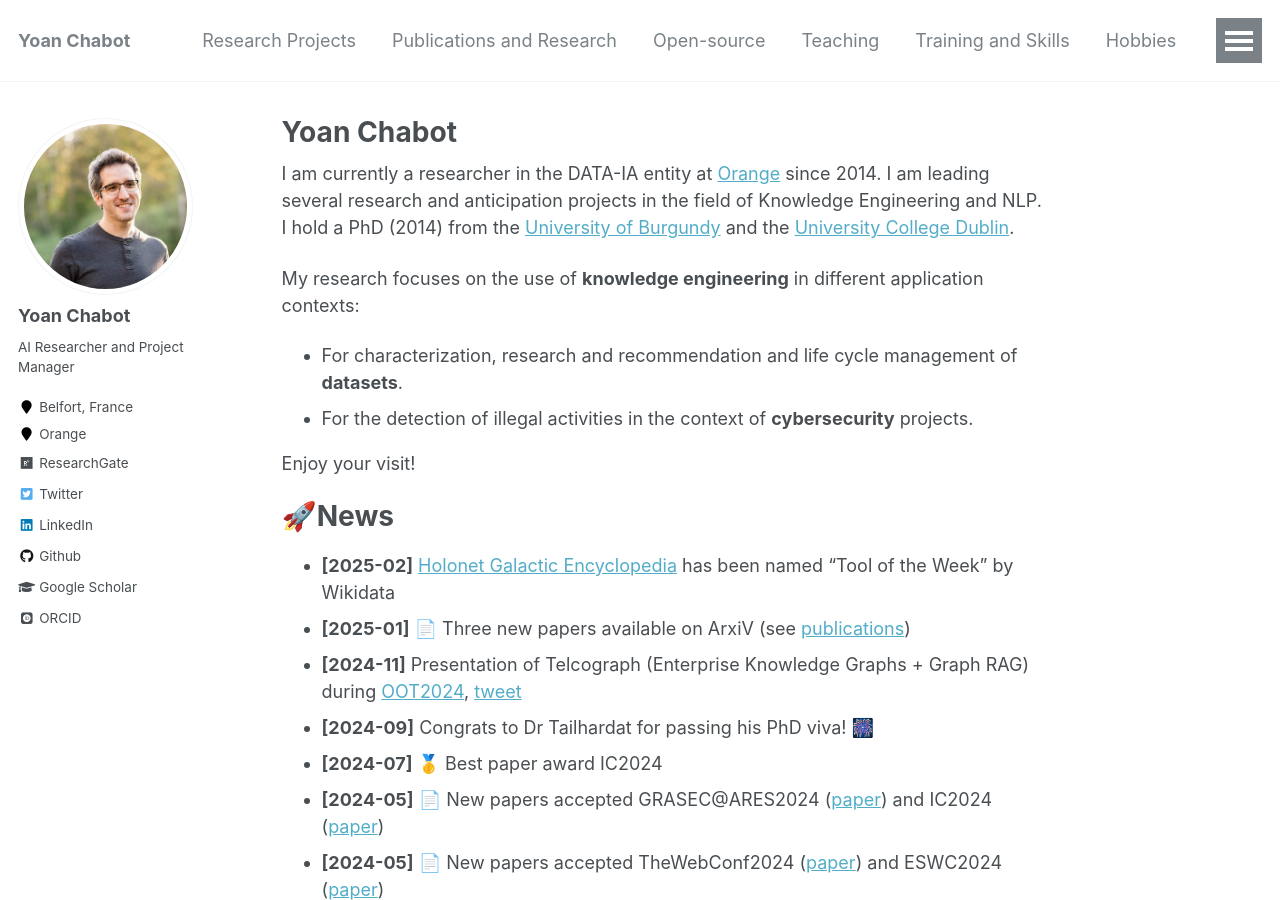
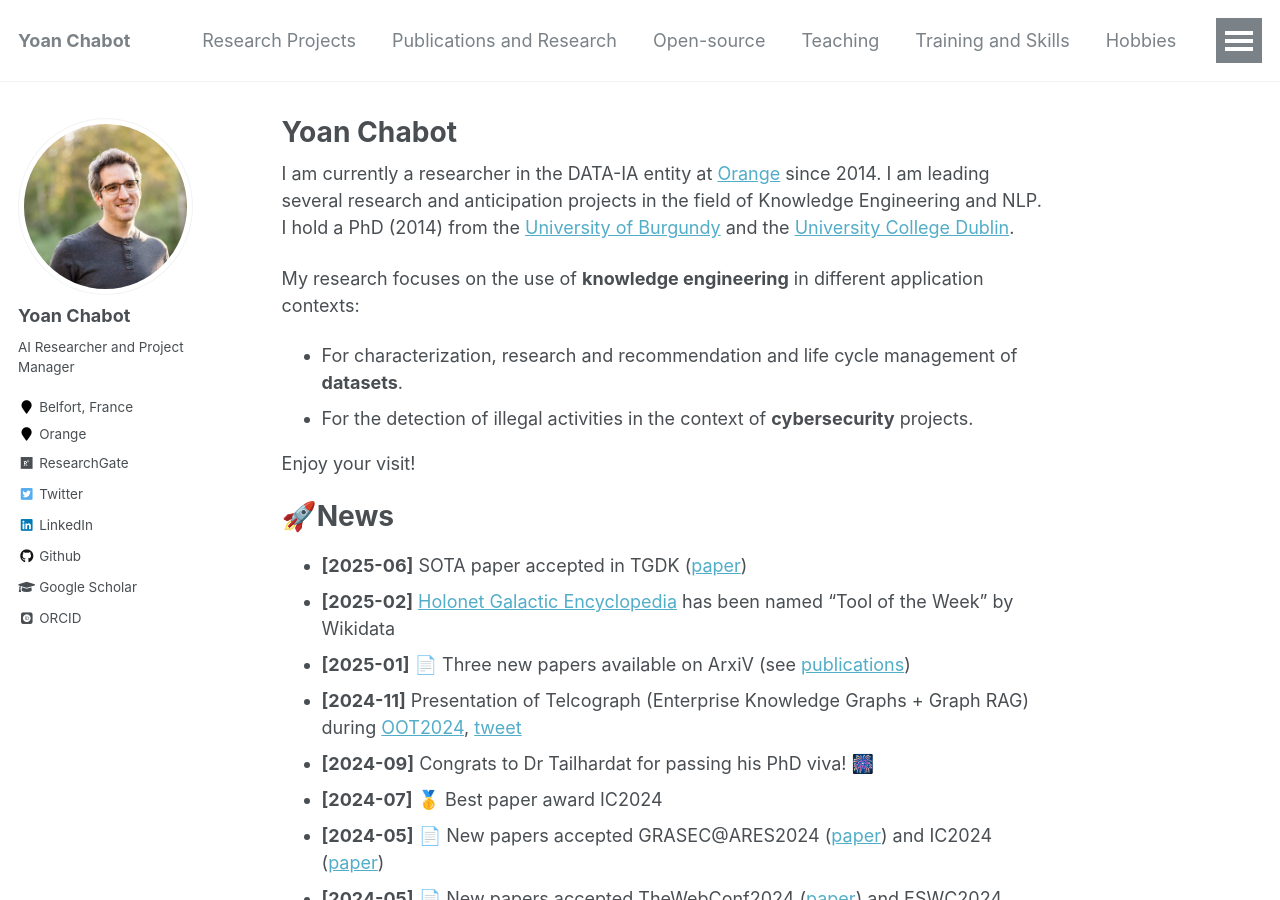
Before and after one commit to yoanchabot/yoanchabot.github.io, a Jekyll site: the page built from _pages/about.md, in a window 1280 px wide and 900 px high. Built offline with Jekyll 4.4.1, drawn with Linux system fonts in a browser that asks for light colours; some web fonts are replaced.

Commit message:
Update about.md

```diff
--- a/_pages/about.md
+++ b/_pages/about.md
@@ -19,6 +19,7 @@ My research focuses on the use of **knowledge engineering** in different applica
 Enjoy your visit!
 
 # 🚀News
+* **[2025-06]** SOTA paper accepted in TGDK ([paper](https://yoanchabot.github.io/publications.html#tgdk_2024))
 * **[2025-02]** [Holonet Galactic Encyclopedia](https://holonetgalacticmap-frontend.vercel.app/) has been named "Tool of the Week" by Wikidata
 * **[2025-01]** 📄 Three new papers available on ArxiV (see [publications](https://yoanchabot.github.io/publications.html))
 * **[2024-11]** Presentation of Telcograph (Enterprise Knowledge Graphs + Graph RAG) during [OOT2024](https://hellofuture.orange.com/fr/opentech/), [tweet](https://x.com/yoan_chabot/status/1862224022504673423)
```
